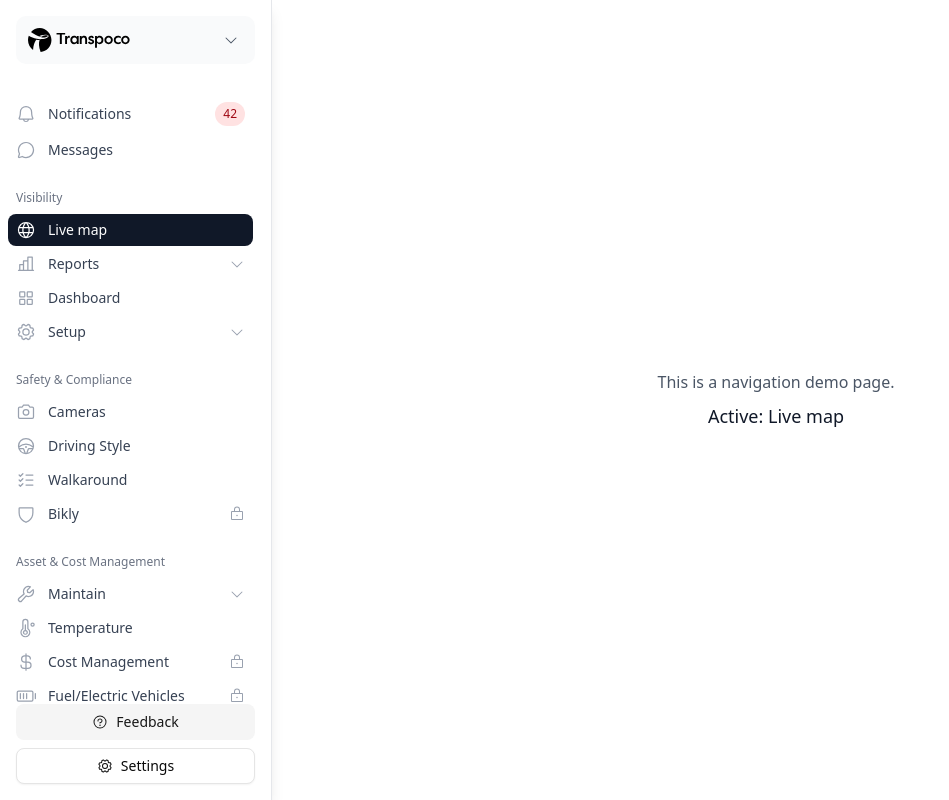
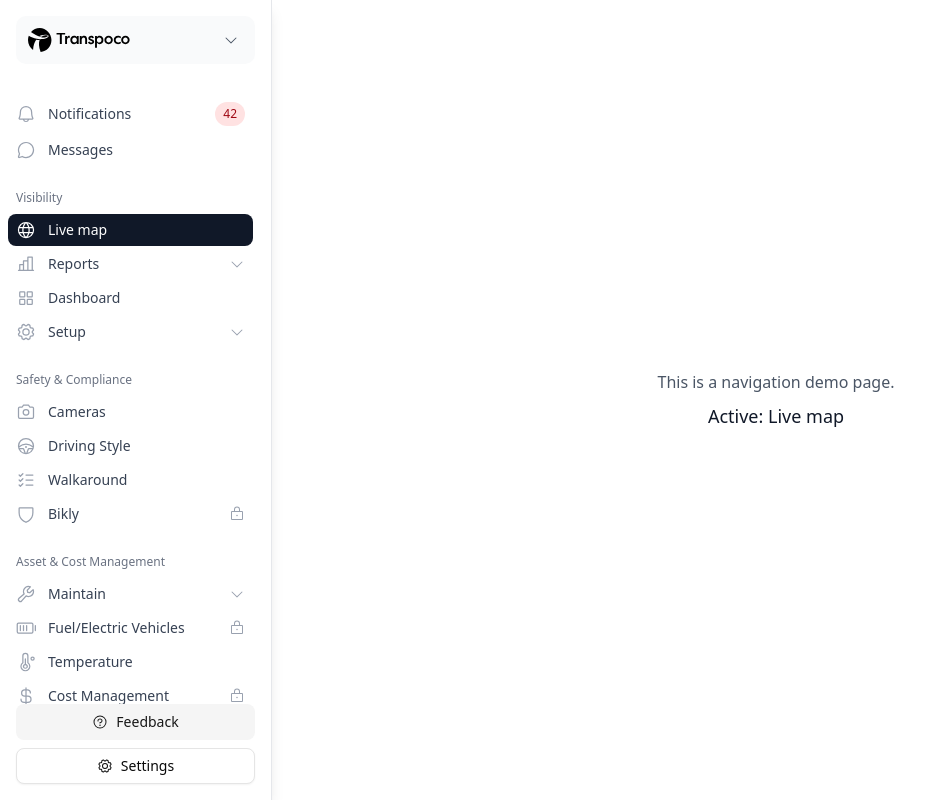
Before and after one commit to antoinepirard/transpoco-track, a Next.js app: page /new-navigation in a window 1280 px wide. Shown: the whole page, without its empty margins (0-949 px from the left). Built offline with nearby package versions, Linux system fonts and the light colour scheme.

Commit message:
refactor: reorder navigation items to group fuel/electric with temperature controls

```diff
--- a/src/components/navigation/NavigationSidebarDemo.tsx
+++ b/src/components/navigation/NavigationSidebarDemo.tsx
@@ -259,6 +259,11 @@ const navigationData: NavigationSection[] = [
         ],
       },
       {
+        id: 'fuel-electric',
+        label: 'Fuel/Electric Vehicles',
+        icon: BatteryHighIcon,
+      },
+      {
         id: 'temperature',
         label: 'Temperature',
         icon: ThermometerIcon,
@@ -267,11 +272,6 @@ const navigationData: NavigationSection[] = [
         id: 'cost-management',
         label: 'Cost Management',
         icon: CurrencyDollarIcon,
-      },
-      {
-        id: 'fuel-electric',
-        label: 'Fuel/Electric Vehicles',
-        icon: BatteryHighIcon,
       },
     ],
   },
```
